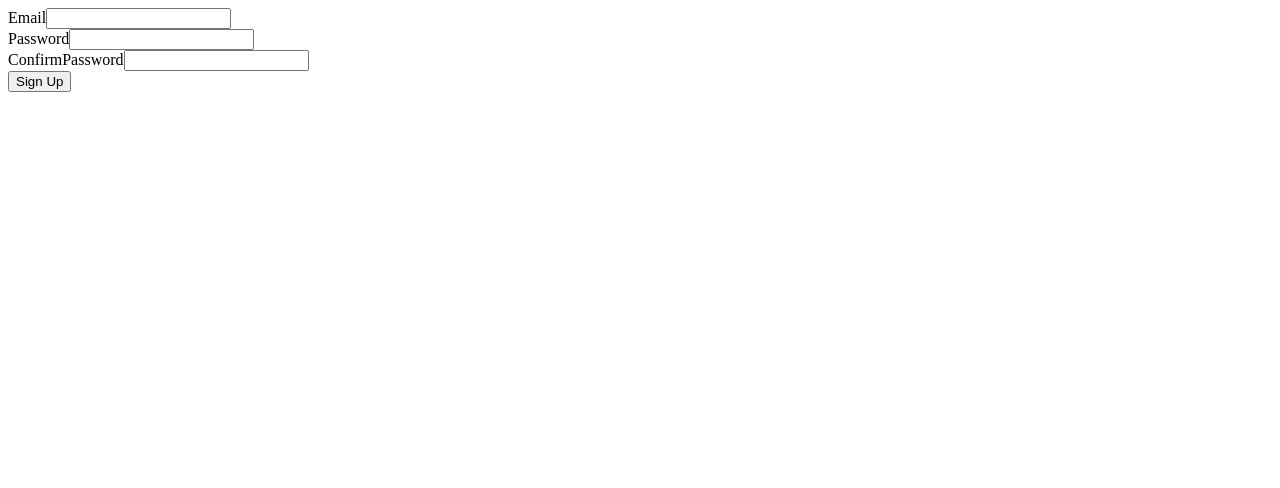
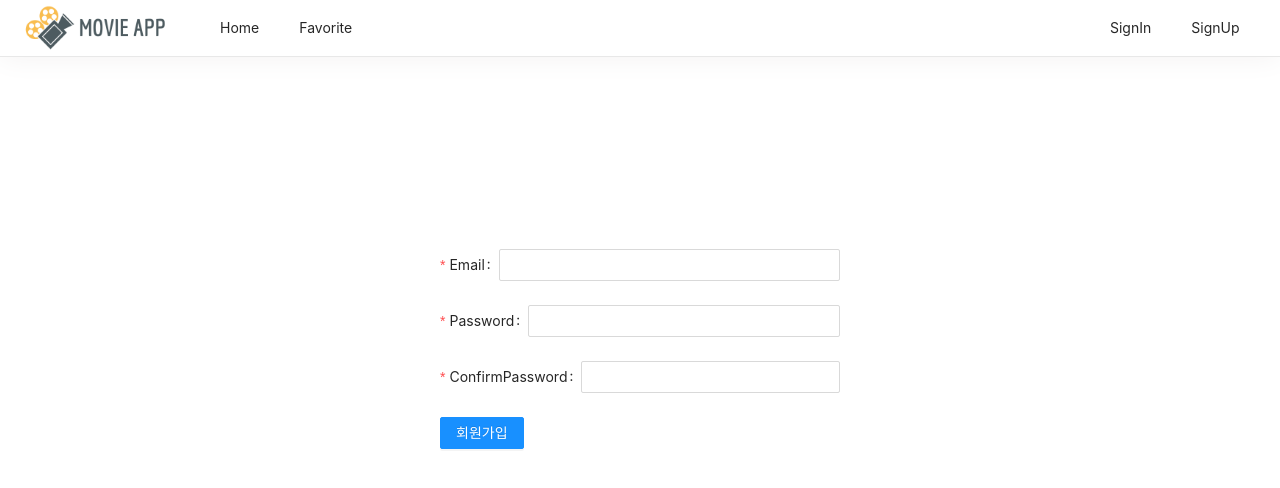
Before and after one commit to Leo-Xee/movie-app, a React (Create React App) app in the folder client/: page /signUp in a window 1280 px wide. Shown: the top 488 px of the page. Built offline with nearby package versions, Linux system fonts and the light colour scheme; no server answers.

Commit message:
[STYLE] antd 스타일 적용

```diff
--- a/client/package.json
+++ b/client/package.json
@@ -7,7 +7,9 @@
     "@testing-library/jest-dom": "^5.11.4",
     "@testing-library/react": "^11.1.0",
     "@testing-library/user-event": "^12.1.10",
+    "antd": "^4.17.3",
     "axios": "^0.24.0",
+    "dotenv": "^10.0.0",
     "http-proxy-middleware": "^2.0.1",
     "react": "^17.0.2",
     "react-dom": "^17.0.2",
--- a/client/src/App.jsx
+++ b/client/src/App.jsx
@@ -1,18 +1,22 @@
 import React from 'react';
-import { Route, BrowserRouter as Router } from 'react-router-dom';
+import { Route } from 'react-router-dom';
 
 import LandingPage from './components/views/LandingPage/LandingPage';
 import SignInPage from './components/views/SignInPage/SignInPage';
 import SignUpPage from './components/views/SignUpPage/SignUpPage';
+import NavBar from './components/views/NavBar/NavBar';
 import auth from './hoc/auth';
 
-function App() {
+function App(props) {
   return (
-    <Router>
-      <Route exact path="/" component={auth(LandingPage, null)}></Route>
-      <Route exact path="/signUp" component={auth(SignUpPage, false)}></Route>
-      <Route exact path="/signIn" component={auth(SignInPage, false)}></Route>
-    </Router>
+    <>
+      <NavBar />
+      <div>
+        <Route exact path="/" component={auth(LandingPage, null)}></Route>
+        <Route exact path="/signUp" component={auth(SignUpPage, false)}></Route>
+        <Route exact path="/signIn" component={auth(SignInPage, false)}></Route>
+      </div>
+    </>
   );
 }
 
--- a/client/src/_action/type.js
+++ b/client/src/_action/type.js
@@ -1,4 +1,3 @@
 export const SIGN_UP_USER = 'sign_up_user';
 export const SIGN_IN_USER = 'sign_in_user';
-export const SIGN_OUT_USER = 'sign_out_user';
 export const AUTH_USER = 'auth_user';
--- a/client/src/components/views/LandingPage/LandingPage.jsx
+++ b/client/src/components/views/LandingPage/LandingPage.jsx
@@ -1,25 +1,10 @@
 import React from 'react';
-import axios from 'axios';
 import { withRouter } from 'react-router';
 
 function LandingPage(props) {
-  const onClickHandler = (e) => {
-    e.preventDefault();
-
-    axios.post('/api/users/signOut').then((res) => {
-      console.log(res);
-      if (res.data.signOutSuccess) {
-        props.history.push('/signIn');
-      } else {
-        alert('로그아웃에 실패하였습니다.');
-      }
-    });
-  };
-
   return (
     <div>
       <h1>시작페이지</h1>
-      <button onClick={onClickHandler}>Sign Out</button>
     </div>
   );
 }
--- /dev/null
+++ b/client/src/components/views/NavBar/LeftMenu/LeftMenu.jsx
@@ -0,0 +1,18 @@
+import { Menu } from 'antd';
+import { Link } from 'react-router-dom';
+import React from 'react';
+
+export default function LeftMenu(props) {
+  return (
+    <div>
+      <Menu mode={props.mode} style={{ borderBottom: 'none' }}>
+        <Menu.Item key="home">
+          <Link to="/">Home</Link>
+        </Menu.Item>
+        <Menu.Item key="favorite">
+          <Link to="favorite">Favorite</Link>
+        </Menu.Item>
+      </Menu>
+    </div>
+  );
+}
--- /dev/null
+++ b/client/src/components/views/NavBar/NavBar.css
@@ -0,0 +1,26 @@
+.header {
+  display: flex;
+  padding: 5px 20px;
+  border-bottom: solid 1px #e8e8e8;
+  box-shadow: 0 0 30px #f3f1f1;
+  background-color: white;
+}
+
+.header .logo a img {
+  width: 150px;
+}
+
+.menu_container {
+  display: flex;
+}
+
+.left_menu {
+  width: 200px;
+  margin-left: 30px;
+}
+
+.right_menu {
+  position: absolute;
+  right: 10px;
+  width: 180px;
+}
--- a/client/src/components/views/NavBar/NavBar.jsx
+++ b/client/src/components/views/NavBar/NavBar.jsx
@@ -1,5 +1,27 @@
 import React from 'react';
+import 'antd/dist/antd.css';
+import RightMenu from './RightMenu/RightMenu';
+import LeftMenu from './LeftMenu/LeftMenu';
 
-export default function NavBar() {
-  return <div>NavBar</div>;
+import logo from '../../../assets/img/logo.png';
+import './NavBar.css';
+
+export default function NavBar(props) {
+  return (
+    <nav className="header">
+      <div className="logo">
+        <a href="/">
+          <img src={logo} alt="logo" />
+        </a>
+      </div>
+      <div className="menu_container">
+        <div className="left_menu">
+          <LeftMenu mode="horizontal" />
+        </div>
+        <div className="right_menu">
+          <RightMenu mode="horizontal" />
+        </div>
+      </div>
+    </nav>
+  );
 }
--- /dev/null
+++ b/client/src/components/views/NavBar/RightMenu/RightMenu.jsx
@@ -0,0 +1,51 @@
+import { Menu } from 'antd';
+import { Link, withRouter } from 'react-router-dom';
+import React, { useState } from 'react';
+import { useSelector } from 'react-redux';
+import axios from 'axios';
+
+function RightMenu(props) {
+  const [current, setCurrent] = useState('');
+  const user = useSelector((state) => state.user);
+
+  const onLogOutHandler = () => {
+    axios.post('/api/users/signOut').then((res) => {
+      if (!res.data.signOutSuccess) {
+        alert('로그아웃이 실패했습니다.');
+      }
+    });
+  };
+
+  if (user.userData && !user.userData.isAuth) {
+    return (
+      <Menu
+        mode={props.mode}
+        selectedKeys={[current]}
+        style={{ borderBottom: 'none' }}
+      >
+        <Menu.Item key="signIn">
+          <Link to="/signIn">SignIn</Link>
+        </Menu.Item>
+        <Menu.Item key="signUp">
+          <Link to="/signUp">SignUp</Link>
+        </Menu.Item>
+      </Menu>
+    );
+  } else {
+    return (
+      <Menu
+        mode={props.mode}
+        selectedKeys={[current]}
+        style={{ borderBottom: 'none' }}
+      >
+        <Menu.Item key="signOut">
+          <Link to="/signIn" onClick={onLogOutHandler}>
+            SignOut
+          </Link>
+        </Menu.Item>
+      </Menu>
+    );
+  }
+}
+
+export default withRouter(RightMenu);
--- a/client/src/components/views/SignInPage/SignInPage.jsx
+++ b/client/src/components/views/SignInPage/SignInPage.jsx
@@ -2,6 +2,7 @@ import React, { useState } from 'react';
 import { useDispatch } from 'react-redux';
 import { signInUser } from '../../../_action/user_action';
 import { withRouter } from 'react-router-dom';
+import { Form, Button, Input } from 'antd';
 
 function SignInPage(props) {
   const [Email, setEmail] = useState('');
@@ -17,8 +18,6 @@ function SignInPage(props) {
   };
 
   const onSubmitHandler = (e) => {
-    e.preventDefault();
-
     let body = {
       email: Email,
       password: Password,
@@ -34,26 +33,28 @@ function SignInPage(props) {
   };
 
   return (
-    <div>
-      <form onSubmit={onSubmitHandler}>
-        <label htmlFor="Email">Email</label>
-        <input
-          name="Email"
-          type="email"
-          value={Email}
-          onChange={onEmailHandler}
-        />
-        <br />
-        <label htmlFor="Password">Password</label>
-        <input
-          name="Password"
-          type="password"
-          value={Password}
-          onChange={onPasswordHandler}
-        />
-        <br />
-        <button>Sign In</button>
-      </form>
+    <div style={{ width: '400px', margin: '15% auto 0' }}>
+      <Form onFinish={onSubmitHandler}>
+        <Form.Item
+          label="Email"
+          name="email"
+          rules={[{ required: true, message: '이메일을 입력하세요.' }]}
+        >
+          <Input type="email" onChange={onEmailHandler} />
+        </Form.Item>
+        <Form.Item
+          label="Password"
+          name="password"
+          rules={[{ required: true, message: '비밀번호를 입력하세요.' }]}
+        >
+          <Input type="password" onChange={onPasswordHandler} />
+        </Form.Item>
+        <Form.Item>
+          <Button type="primary" htmlType="submit">
+            로그인
+          </Button>
+        </Form.Item>
+      </Form>
     </div>
   );
 }
--- a/client/src/components/views/SignUpPage/SignUpPage.jsx
+++ b/client/src/components/views/SignUpPage/SignUpPage.jsx
@@ -2,6 +2,7 @@ import React, { useState } from 'react';
 import { useDispatch } from 'react-redux';
 import { withRouter } from 'react-router';
 import { signUpUser } from '../../../_action/user_action';
+import { Form, Input, Button } from 'antd';
 
 function SignUpPage(props) {
   const [Email, setEmail] = useState('');
@@ -22,7 +23,7 @@ function SignUpPage(props) {
   };
 
   const onSubmitHandler = (e) => {
-    e.preventDefault();
+    console.log(Email, Password, ConfirmPassword);
 
     if (Password !== ConfirmPassword) {
       return alert('비밀번호와 비밀번호 확인이 일치하지 않습니다.');
@@ -41,34 +42,35 @@ function SignUpPage(props) {
   };
 
   return (
-    <div>
-      <form onSubmit={onSubmitHandler}>
-        <label htmlFor="Email">Email</label>
-        <input
-          name="Email"
-          type="email"
-          value={Email}
-          onChange={onEmailHandler}
-        />
-        <br />
-        <label htmlFor="Password">Password</label>
-        <input
-          name="Password"
-          type="password"
-          value={Password}
-          onChange={onPasswordHandler}
-        />
-        <br />
-        <label htmlFor="ConfirmPassword">ConfirmPassword</label>
-        <input
-          name="ComfirmPassword"
-          type="password"
-          value={ConfirmPassword}
-          onChange={onConfirmPasswordHandler}
-        />
-        <br />
-        <button>Sign Up</button>
-      </form>
+    <div style={{ width: '400px', margin: '15% auto 0' }}>
+      <Form onFinish={onSubmitHandler}>
+        <Form.Item
+          label="Email"
+          name="email"
+          rules={[{ required: true, message: '이메일을 입력하세요.' }]}
+        >
+          <Input type="email" onChange={onEmailHandler} />
+        </Form.Item>
+        <Form.Item
+          label="Password"
+          name="password"
+          rules={[{ required: true, message: '비밀번호를 입력하세요.' }]}
+        >
+          <Input type="password" onChange={onPasswordHandler} />
+        </Form.Item>
+        <Form.Item
+          label="ConfirmPassword"
+          name="Conrimpassword"
+          rules={[{ required: true, message: '비밀번호확인을 입력하세요.' }]}
+        >
+          <Input type="password" onChange={onConfirmPasswordHandler} />
+        </Form.Item>
+        <Form.Item>
+          <Button type="primary" htmlType="submit">
+            회원가입
+          </Button>
+        </Form.Item>
+      </Form>
     </div>
   );
 }
--- a/client/src/hoc/auth.js
+++ b/client/src/hoc/auth.js
@@ -14,7 +14,6 @@ export default function auth(SpecificComponent, option, admin = null) {
 
     useEffect(() => {
       dispatch(authUser()).then((res) => {
-        console.log(res.payload);
         // 로그인 안한 유저
         if (!res.payload.isAuth) {
           if (option) {
--- a/client/src/index.jsx
+++ b/client/src/index.jsx
@@ -4,6 +4,7 @@ import { configureStore } from '@reduxjs/toolkit';
 import { Provider } from 'react-redux';
 import promiseMiddleware from 'redux-promise';
 import thunkMiddleware from 'redux-thunk';
+import { BrowserRouter } from 'react-router-dom';
 
 import App from './App';
 import rootReducer from './_reducer/rootReducer';
@@ -16,7 +17,9 @@ const store = configureStore({
 
 ReactDOM.render(
   <Provider store={store}>
-    <App />
+    <BrowserRouter>
+      <App />
+    </BrowserRouter>
   </Provider>,
   document.getElementById('root'),
 );
```
Also changed, not shown: client/src/assets/img/logo.png (added), 1 other file (tests, documents, lock files or other folders).
